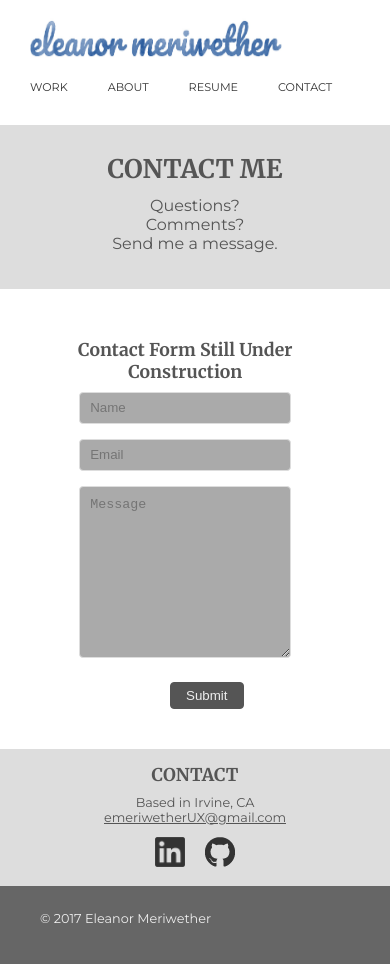
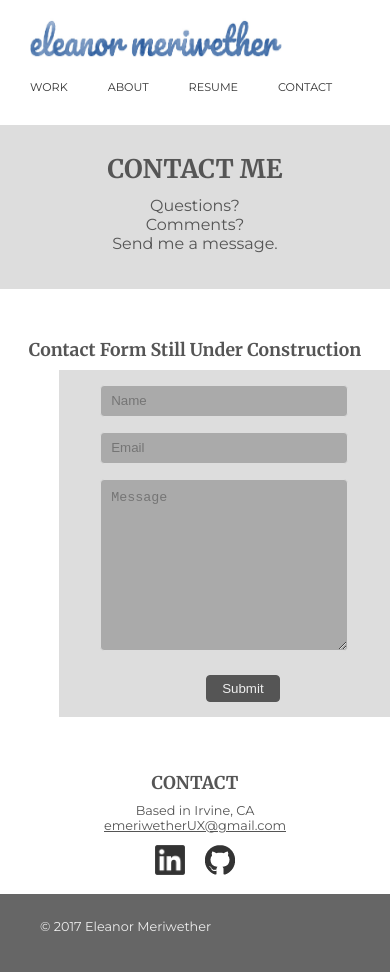
Before and after one commit to emeriwether/emeriwether.github.io, a Jekyll site: the page built from contact.html, in a window 390 px wide. Built offline with Jekyll 4.4.1, drawn with Linux system fonts in a browser that asks for light colours.

Commit message:
adjust styling for contact form

```diff
--- a/contact.html
+++ b/contact.html
@@ -8,8 +8,8 @@ layout: default
     </div>
 </section>
 <section class="contactInfo">
+    <h3>Contact Form Still Under Construction</h3>
     <div id="form">
-        <h3>Contact Form Still Under Construction</h3>
         <form>
             <div>
                 <input type="text" placeholder="Name" required disabled>
--- a/css/styles.css
+++ b/css/styles.css
@@ -200,7 +200,7 @@ MEDIA QUERIES
 
     /*Contact*/
     section.contactInfo > div:nth-child(1) { width: 65%; }
-    section.contactInfo > div:nth-child(1) h3 { font-size: 1.1em; }
+    section.contactInfo h3 { font-size: 1.1em; }
 }
 
 @media screen and (max-width: 767px) {
```
